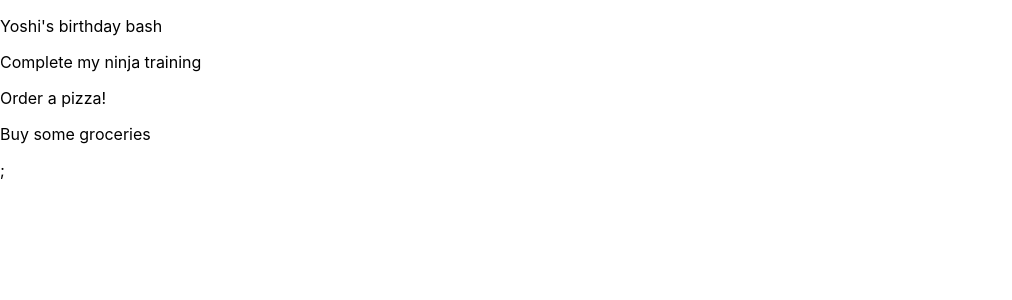
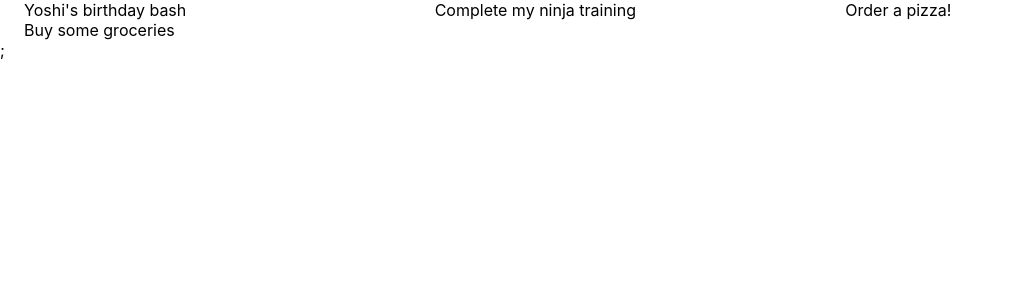
Before and after one commit to davidscarmo/material-ui-tutorial-the-net-ninja, a Next.js app: page /Notes in a window 1280 px wide. Shown: the top 300 px of the page, without its empty margins (0-1012 px from the left). Built offline with nearby package versions, Linux system fonts and the light colour scheme; data requests are answered from the project's data file.

Commit message:
grid layout

```diff
--- a/src/pages/Notes/index.tsx
+++ b/src/pages/Notes/index.tsx
@@ -1,5 +1,7 @@
 import React, { useEffect, useState } from "react";
-
+import Grid from "@material-ui/core/Grid";
+import Paper from "@material-ui/core/Paper";
+import Container from "@material-ui/core/Container";
 export default function Notes() {
   const [notes, setNotes] = useState([]);
   useEffect(() => {
@@ -8,10 +10,28 @@
       .then((data) => setNotes(data));
   }, []);
   return (
-    <div>
-      {notes.map((note) => (
-        <p key={note.id}>{note.title}</p>
-      ))}
-    </div>
+    <Container>
+      {/* <Grid container>
+        <Grid item xs={12} sm={6} md={3}>
+          <Paper>1</Paper>
+        </Grid>
+        <Grid item xs={12} sm={6} md={3}>
+          <Paper>2</Paper>
+        </Grid>
+        <Grid item xs={12} sm={6} md={3}>
+          <Paper>3</Paper>
+        </Grid>
+        <Grid item xs={12} sm={6} md={3}>
+          <Paper>4</Paper>
+        </Grid>
+      </Grid> */}
+      <Grid container>
+        {notes.map((note) => (
+          <Grid item xs={12} md={3} lg={4} key={note.id}>
+            {note.title}
+          </Grid>
+        ))}
+      </Grid>
+    </Container>
   );
 }
```
